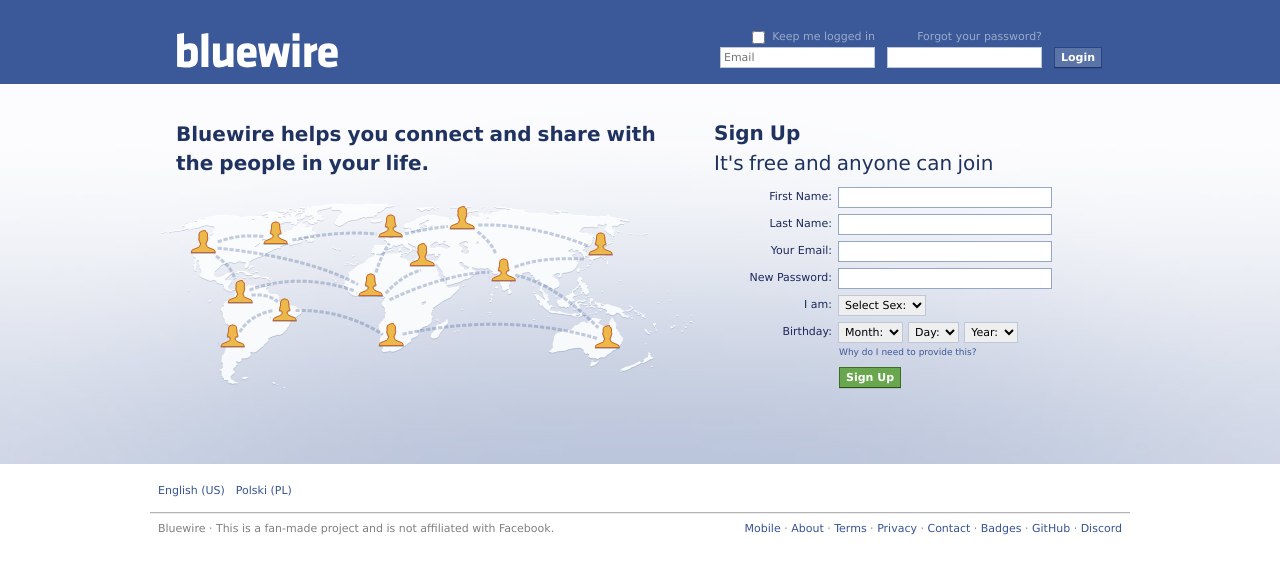
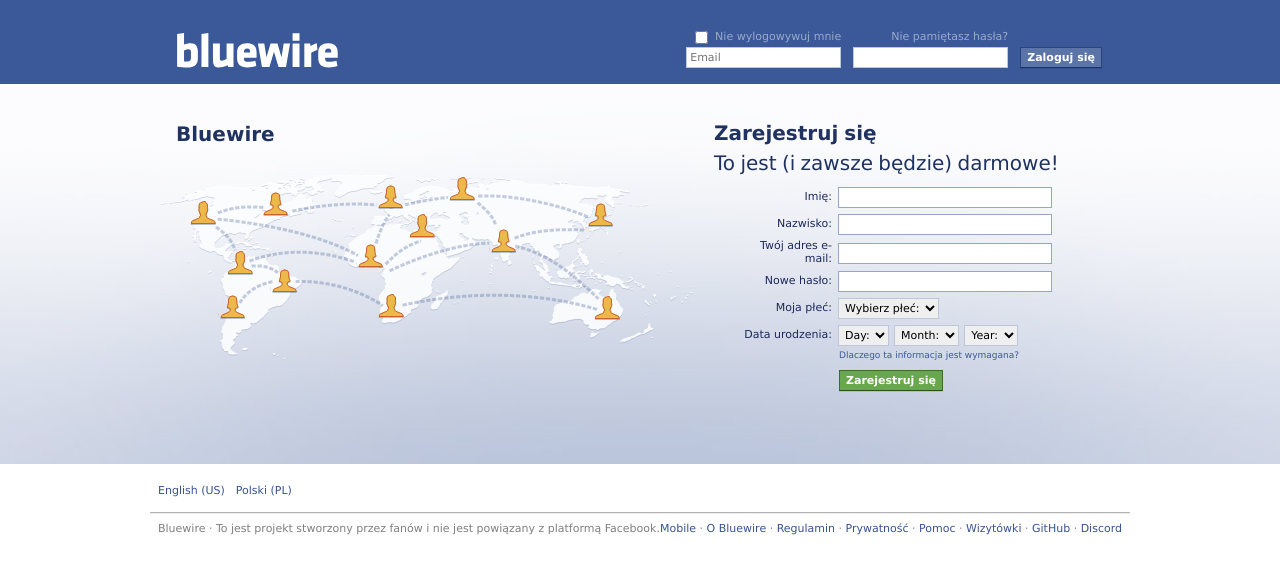
Before and after one commit to Bluewire-OSS/templates, a Flask app: page /pl in a window 1280 px wide. Shown: the top 574 px of the page. Run offline with Flask 3, Linux system fonts and the light colour scheme.

Commit message:
Improve Polish translation
Signed-off-by: Emilia Luminé <eqilia@national.shitposting.agency>

```diff
--- a/templates/index-pl.html
+++ b/templates/index-pl.html
@@ -5,21 +5,21 @@
     <meta name="viewport" content="width=device-width, initial-scale=1.0">
     <link rel="icon" type="image/x-icon" href="{{ url_for('static', filename='bluewire-favicon.png') }}">
     <link rel="stylesheet" href="{{ url_for('static', filename='styles.css') }}">
-    <title>Welcome to Bluewire</title>
+    <title>Witaj na Bluewire!</title>
 </head>
 <body>
     <div class="menubar">
         <div class="menubar-items">
-            <img src="{{ url_for('static', filename='bluewire-string-logo.svg') }}" alt="Bluewire Logo" class="bluewire-logo">
+            <img src="{{ url_for('static', filename='bluewire-string-logo.svg') }}" alt="Logo Bluewire" class="bluewire-logo">
             <table cellpadding="0" cellspacing="0" class="navbar-table">
                 <tbody>
                     <tr>
                         <td class="login-form-label-field login-form-label-remember">
                             <input type="checkbox" class="input-checkbox" value="1" id="persistent" name="persistent" tabindex="3">
-                            <label id="label-persistent" for="persistent">Keep me logged in</label>
+                            <label id="label-persistent" for="persistent">Nie wylogowywuj mnie</label>
                         </td>
                         <td class="login-form-label-field">
-                            <a href="/reset_password">Forgot your password?</a>
+                            <a href="/reset_password">Nie pamiętasz hasła?</a>
                         </td>
                         <td class="login-form-last-field login-form-label-field"></td>
                     </tr>
@@ -32,7 +32,7 @@
                         </td>
                         <td class="login-form-last-field">
                             <div class="inner">
-                                <button class="login-button">Login</button>
+                                <button class="login-button">Zaloguj się</button>
                             </div>
                         </td>
                     </tr>
@@ -43,20 +43,20 @@
     <div class="content">
         <div class="content-area">
             <div class="content-left">
-                <h3 class="content-header">Bluewire helps you connect and share with<br>the people in your life.</h3>
+                <h3 class="content-header">Bluewire</h3>
                 <div class="content-map"></div>
             </div>
             <div class="content-right">
                 <div class="sign-up-header">
-                    <div class="sign-up-headline">Sign Up</div>
-                    <div class="sign-up-tagline">It's free and anyone can join</div>
+                    <div class="sign-up-headline">Zarejestruj się</div>
+                    <div class="sign-up-tagline">To jest (i zawsze będzie) darmowe!</div>
                 </div>
                 <div id="sign-up-content">
                     <form id="sign-up-form">
                         <table class="sign-up-table">
                             <tbody>
                                 <tr>
-                                    <td class="label"><label for="firstname">First Name:</label></td>
+                                    <td class="label"><label for="firstname">Imię:</label></td>
                                     <td>
                                         <div class="field-container">
                                             <input type="text" class="input-text" id="firstname" name="firstname" value="" required>
@@ -64,7 +64,7 @@
                                     </td>
                                 </tr>
                                 <tr>
-                                    <td class="label"><label for="lastname">Last Name:</label></td>
+                                    <td class="label"><label for="lastname">Nazwisko:</label></td>
                                     <td>
                                         <div class="field-container">
                                             <input type="text" class="input-text" id="lastname" name="lastname" value="" required>
@@ -72,7 +72,7 @@
                                     </td>
                                 </tr>
                                 <tr>
-                                    <td class="label"><label for="reg-email">Your Email:</label></td>
+                                    <td class="label"><label for="reg-email">Twój adres e-mail:</label></td>
                                     <td>
                                         <div class="field-container">
                                             <input type="email" class="input-text" id="reg-email" name="reg-email" value="" required>
@@ -80,7 +80,7 @@
                                     </td>
                                 </tr>
                                 <tr>
-                                    <td class="label"><label for="reg-passwd">New Password:</label></td>
+                                    <td class="label"><label for="reg-passwd">Nowe hasło:</label></td>
                                     <td>
                                         <div class="field-container">
                                             <input type="password" class="input-password" id="reg-passwd" name="reg-passwd" value="" required>
@@ -88,25 +88,25 @@
                                     </td>
                                 </tr>
                                 <tr>
-                                    <td class="label"><label for="sex">I am:</label></td>
+                                    <td class="label"><label for="sex">Moja płeć:</label></td>
                                     <td>
                                         <div class="field-container">
                                             <select class="select" name="sex" id="sex" required>
-                                                <option value="0">Select Sex:</option>
-                                                <option value="1">Female</option>
-                                                <option value="2">Male</option>
+                                                <option value="0">Wybierz płeć:</option>
+                                                <option value="1">Kobieta</option>
+                                                <option value="2">Mężczyzna</option>
                                             </select>
                                         </div>
                                     </td>
                                 </tr>
                                 <tr>
-                                    <td class="label"><label for="birthday-month">Birthday:</label></td>
+                                    <td class="label"><label for="birthday-month">Data urodzenia:</label></td>
                                     <td>
                                         <div class="field-container">
-                                            <select id="birthday-month" name="birthday-month" required>
+                                            <select id="birthday-day" name="birthday-day" required>
                                                 <!-- Dynamically filled in -->
                                             </select>
-                                            <select id="birthday-day" name="birthday-day" required>
+                                            <select id="birthday-month" name="birthday-month" required>
                                                 <!-- Dynamically filled in -->
                                             </select>
                                             <select id="birthday-year" name="birthday-year" required>
@@ -119,7 +119,7 @@
                                     <td></td>
                                     <td>
                                         <div id="provide-warning">
-                                            <a href="#" title="Click for more information" rel="dialog">Why do I need to provide this?</a>
+                                            <a href="#" title="Click for more information" rel="dialog">Dlaczego ta informacja jest wymagana?</a>
                                         </div>
                                     </td>
                                 </tr>
@@ -128,7 +128,7 @@
                         <input type="hidden" id="referrer" name="referrer" value="116">
                         <input type="hidden" id="md5pass" name="md5pass" value="">
                         <div class="reg-btn clearfix">
-                            <button type="submit" class="sign-up-button">Sign Up</button>
+                            <button type="submit" class="sign-up-button">Zarejestruj się</button>
                         </div>
                     </form>
                 </div>
@@ -149,11 +149,11 @@
         <div class="clearfix" id="footer-container">
             <div class="lfloat">
                 <div class="ui-text-subtitle">
-                    <span> Bluewire · This is a fan-made project and is not affiliated with Facebook.</span>
+                    <span> Bluewire · To jest projekt stworzony przez fanów i nie jest powiązany z platformą Facebook.</span>
                 </div>
             </div>
             <div class="ui-text-subtitle rfloat">
-                <a href="#" title="Experience Bluewire on the go.">Mobile</a> · <a href="#" title="About Bluewire">About</a> · <a href="#" title="Bluewire TOS">Terms</a> · <a href="#" title="Bluewire Privacy">Privacy</a> · <a href="#" title="Contact Bluewire">Contact</a> · <a href="" title="Put your Bluewire profile on your website!">Badges</a> · <a href="https://github.com/Bluewire-OSS" title="Bluewire's GitHub">GitHub</a> · <a href="https://discord.gg/EagXk2Pcfd" title="Bluewire's Discord">Discord</a>
+                <a href="#" title="Experience Bluewire on the go.">Mobile</a> · <a href="#" title="About Bluewire">O Bluewire</a> · <a href="#" title="Bluewire TOS">Regulamin</a> · <a href="#" title="Bluewire Privacy">Prywatność</a> · <a href="#" title="Contact Bluewire">Pomoc</a> · <a href="" title="Put your Bluewire profile on your website!">Wizytówki</a> · <a href="https://github.com/Bluewire-OSS" title="GitHub Bluewire">GitHub</a> · <a href="https://discord.gg/EagXk2Pcfd" title="Discord">Discord</a>
             </div>
         </div>
     </div>
```
